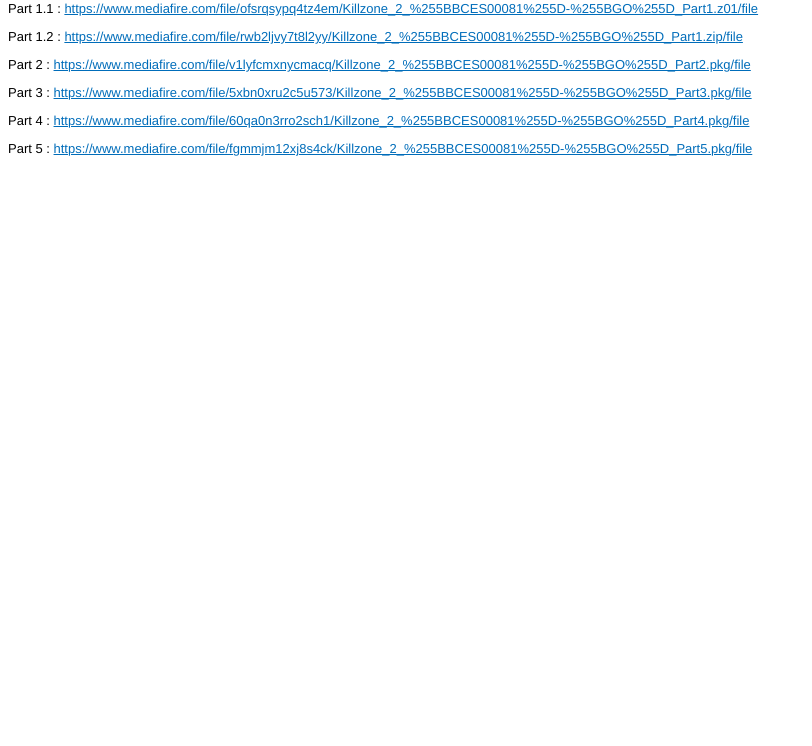
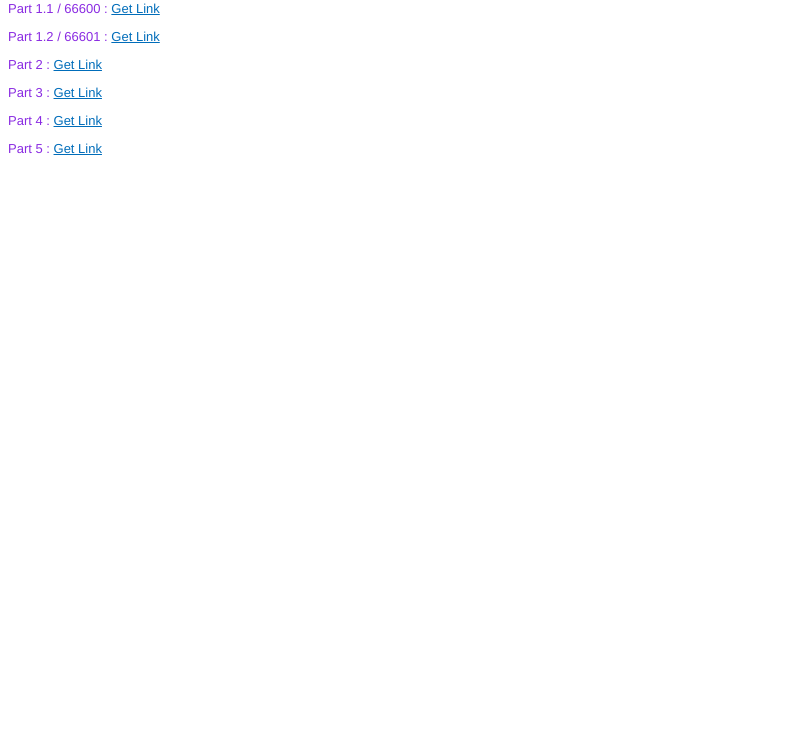
Before and after one commit to gutampsid/kz2gomf.github.io, a plain HTML site: page index.html in a window 1280 px wide. Shown: the part 54-800 px from the top of the page, without its empty margins (0-812 px from the left). Drawn offline with Linux system fonts and the light colour scheme.

Commit message:
Update index.html

```diff
--- a/index.html
+++ b/index.html
@@ -6,25 +6,16 @@
         body, table { font-family: Helvetica, Arial, sans-serif; font-size: 13px; }
         a { color: #006DBA; }
     </style>
-    <!--NUMBER--c3rkg64j--NUMBER-->
-    <!--TYPE--RichText--TYPE-->
-    <!--PERMISSION--Readonly--PERMISSION-->
-    <!--ACCESS--Public--ACCESS-->
-    <!--PASSWORD----PASSWORD-->
-    <!--STATUS--Active--STATUS-->
-    <!--QUICKEDIT--False--QUICKEDIT-->
-    <!--QUICKEDITPASSWORD----QUICKEDITPASSWORD-->
-    <!--DATECREATED--2022-04-22 13:10:29--DATECREATED-->
-    <!--DATEUPDATED--2022-04-22 14:49:43--DATEUPDATED-->
-    <!--LABELS--MediaFire--LABELS-->
 </head>
 <body>
 <h2>Killzone 2 [BCES00081]-[Gutamps Official]</h2>
-<anotepad><p>Part 1.1 : <a href="https://www.mediafire.com/file/ofsrqsypq4tz4em/Killzone_2_%255BBCES00081%255D-%255BGO%255D_Part1.z01/file" target="_blank" rel="noopener">https://www.mediafire.com/file/ofsrqsypq4tz4em/Killzone_2_%255BBCES00081%255D-%255BGO%255D_Part1.z01/file</a></p>
-<p>Part 1.2 : <a href="https://www.mediafire.com/file/rwb2ljvy7t8l2yy/Killzone_2_%255BBCES00081%255D-%255BGO%255D_Part1.zip/file" target="_blank" rel="noopener">https://www.mediafire.com/file/rwb2ljvy7t8l2yy/Killzone_2_%255BBCES00081%255D-%255BGO%255D_Part1.zip/file</a></p>
-<p>Part 2 : <a href="https://www.mediafire.com/file/v1lyfcmxnycmacq/Killzone_2_%255BBCES00081%255D-%255BGO%255D_Part2.pkg/file" target="_blank" rel="noopener">https://www.mediafire.com/file/v1lyfcmxnycmacq/Killzone_2_%255BBCES00081%255D-%255BGO%255D_Part2.pkg/file</a></p>
-<p>Part 3 : <a href="https://www.mediafire.com/file/5xbn0xru2c5u573/Killzone_2_%255BBCES00081%255D-%255BGO%255D_Part3.pkg/file" target="_blank" rel="noopener">https://www.mediafire.com/file/5xbn0xru2c5u573/Killzone_2_%255BBCES00081%255D-%255BGO%255D_Part3.pkg/file</a></p>
-<p>Part 4 : <a href="https://www.mediafire.com/file/60qa0n3rro2sch1/Killzone_2_%255BBCES00081%255D-%255BGO%255D_Part4.pkg/file" target="_blank" rel="noopener">https://www.mediafire.com/file/60qa0n3rro2sch1/Killzone_2_%255BBCES00081%255D-%255BGO%255D_Part4.pkg/file</a></p>
-<p>Part 5 : <a href="https://www.mediafire.com/file/fgmmjm12xj8s4ck/Killzone_2_%255BBCES00081%255D-%255BGO%255D_Part5.pkg/file" target="_blank" rel="noopener">https://www.mediafire.com/file/fgmmjm12xj8s4ck/Killzone_2_%255BBCES00081%255D-%255BGO%255D_Part5.pkg/file</a></p></anotepad>
+    <style> body { color: blueviolet };
+    </style>
+<p>Part 1.1 / 66600 : <a href="https://www.mediafire.com/file/zaco5ebsb03rco5/Killzone_2_%255BBCES00081%255D-%255BGO%255D_Part1.pkg.66600/file" target="_blank" rel="noopener">Get Link</a></p>
+<p>Part 1.2 / 66601 : <a href="https://www.mediafire.com/file/bi0h3ev1bh7keth/Killzone_2_%255BBCES00081%255D-%255BGO%255D_Part1.pkg.66601/file" target="_blank" rel="noopener">Get Link</a></p>
+<p>Part 2 : <a href="https://www.mediafire.com/file/v1lyfcmxnycmacq/Killzone_2_%255BBCES00081%255D-%255BGO%255D_Part2.pkg/file" target="_blank" rel="noopener">Get Link</a></p>
+<p>Part 3 : <a href="https://www.mediafire.com/file/5xbn0xru2c5u573/Killzone_2_%255BBCES00081%255D-%255BGO%255D_Part3.pkg/file" target="_blank" rel="noopener">Get Link</a></p>
+<p>Part 4 : <a href="https://www.mediafire.com/file/60qa0n3rro2sch1/Killzone_2_%255BBCES00081%255D-%255BGO%255D_Part4.pkg/file" target="_blank" rel="noopener">Get Link</a></p>
+<p>Part 5 : <a href="https://www.mediafire.com/file/fgmmjm12xj8s4ck/Killzone_2_%255BBCES00081%255D-%255BGO%255D_Part5.pkg/file" target="_blank" rel="noopener">Get Link</a></p>
 </body>
 </html>
```
